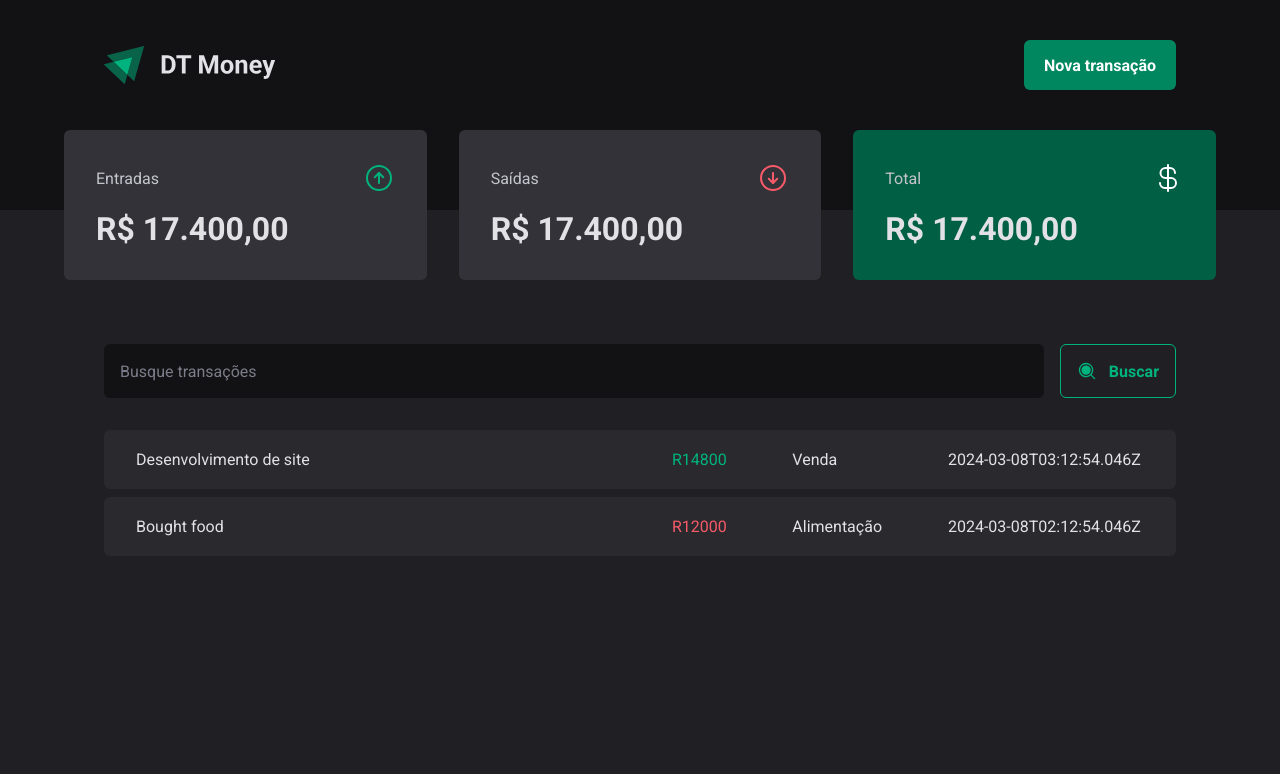
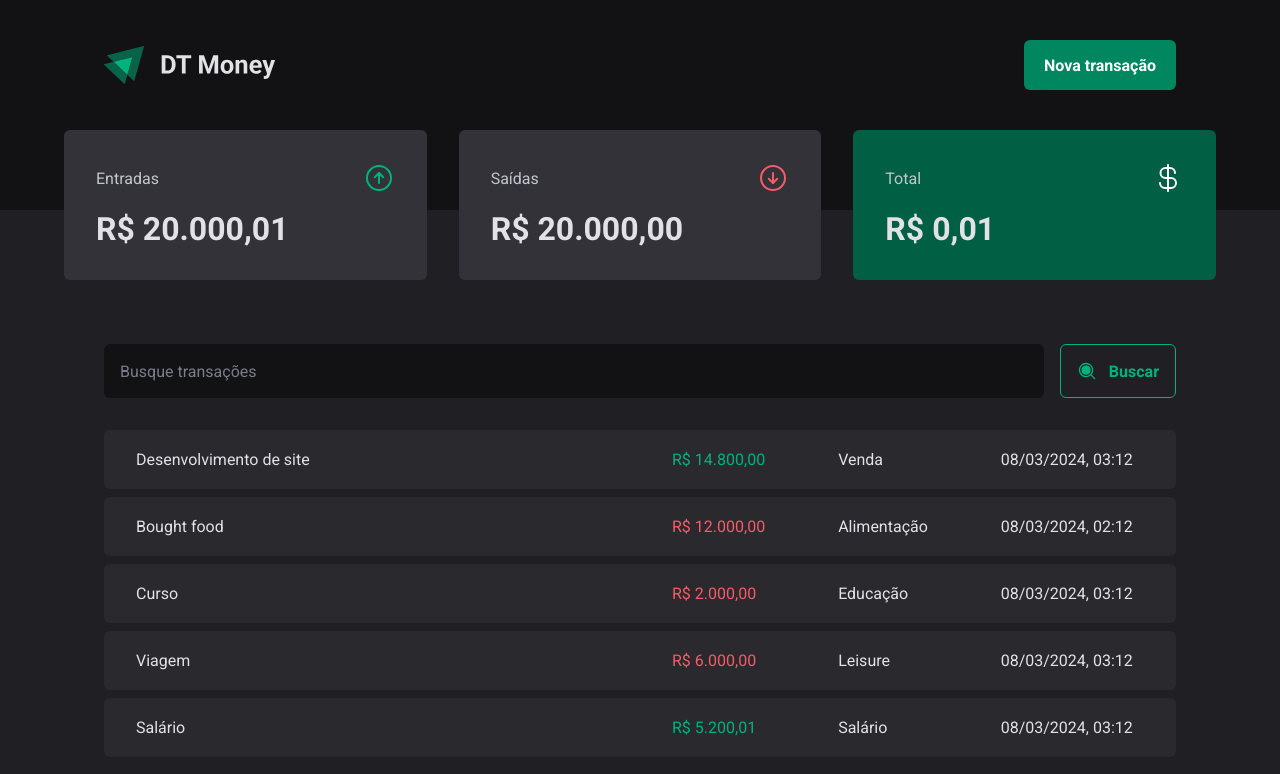
Before and after one commit to ssisaias/dtmoney, a React (Vite) app: page / in a window 1280 px wide. Shown: the top 774 px of the page. Built offline with nearby package versions, Linux system fonts and the light colour scheme; data requests are answered from the project's data file.

Commit message:
Load values from Context Provider and set at the summary
Adjusts date format

```diff
--- a/server.json
+++ b/server.json
@@ -15,6 +15,30 @@
       "category": "Alimentação",
       "price": 12000,
       "createdAt": "2024-03-08T02:12:54.046Z"
+    },
+    {
+      "id": "3",
+      "description": "Curso",
+      "type": "outcome",
+      "category": "Educação",
+      "price": 2000,
+      "createdAt": "2024-03-08T03:12:54.046Z"
+    },
+    {
+      "id": "4",
+      "description": "Viagem",
+      "type": "outcome",
+      "category": "Leisure",
+      "price": 6000,
+      "createdAt": "2024-03-08T03:12:54.046Z"
+    },
+    {
+      "id": "4",
+      "description": "Salário",
+      "type": "income",
+      "category": "Salário",
+      "price": 5200.01,
+      "createdAt": "2024-03-08T03:12:54.046Z"
     }
   ]
 }
--- a/src/components/Summary/index.tsx
+++ b/src/components/Summary/index.tsx
@@ -1,10 +1,31 @@
 import { ArrowCircleDown, ArrowCircleUp, CurrencyDollar } from "phosphor-react";
 import { SummaryCard, SummaryContainer } from "./styles";
 import { useContext } from "react";
-import { TransactionsContext } from "../../contexts/TransactionsContext";
+import {
+  Transaction,
+  TransactionsContext,
+} from "../../contexts/TransactionsContext";
 
 export function Summary() {
   const { transactions } = useContext(TransactionsContext);
+
+  const summary = transactions.reduce(
+    (acc, transaction: Transaction) => {
+      if (transaction.type === "income") {
+        acc.income += transaction.price;
+        acc.balance += transaction.price;
+      } else {
+        acc.outcome += transaction.price;
+        acc.balance -= transaction.price;
+      }
+      return acc;
+    },
+    {
+      income: 0,
+      outcome: 0,
+      balance: 0,
+    }
+  );
 
   return (
     <SummaryContainer>
@@ -13,21 +34,21 @@ export function Summary() {
           <span>Entradas</span>
           <ArrowCircleUp size={32} color="#00b37e" />
         </header>
-        <strong>R$ 17.400,00</strong>
+        <strong>{Intl.NumberFormat("pt-BR", { style: "currency", currency: "BRL" }).format(summary.income)}</strong>
       </SummaryCard>
       <SummaryCard>
         <header>
           <span>Saídas</span>
           <ArrowCircleDown size={32} color="#f75a68" />
         </header>
-        <strong>R$ 17.400,00</strong>
+        <strong>{Intl.NumberFormat("pt-BR", { style: "currency", currency: "BRL" }).format(summary.outcome)}</strong>
       </SummaryCard>
       <SummaryCard variant="green">
         <header>
           <span>Total</span>
           <CurrencyDollar size={32} color="#ffffff" />
         </header>
-        <strong>R$ 17.400,00</strong>
+        <strong>{Intl.NumberFormat("pt-BR", { style: "currency", currency: "BRL" }).format(summary.balance)}</strong>
       </SummaryCard>
     </SummaryContainer>
   );
--- a/src/contexts/TransactionsContext.tsx
+++ b/src/contexts/TransactionsContext.tsx
@@ -1,6 +1,6 @@
 import { createContext, useEffect, useState } from "react";
 
-interface Transaction {
+export interface Transaction {
   id: number;
   description: string;
   type: "income" | "outcome";
--- a/src/pages/Transactions/index.tsx
+++ b/src/pages/Transactions/index.tsx
@@ -24,12 +24,23 @@ export function Transactions() {
               <tr key={transaction.id}>
                 <td width="50%">{transaction.description}</td>
                 <td>
-                  <PriceHighlight
-                    variant={transaction.type}
-                  >{`R${transaction.price}`}</PriceHighlight>
+                  <PriceHighlight variant={transaction.type}>
+                    {Intl.NumberFormat("pt-BR", {
+                      style: "currency",
+                      currency: "BRL",
+                    }).format(transaction.price)}
+                  </PriceHighlight>
                 </td>
                 <td>{transaction.category}</td>
-                <td>{transaction.createdAt}</td>
+                <td>
+                  {Intl.DateTimeFormat("pt-BR", {
+                    day: "2-digit",
+                    month: "2-digit",
+                    year: "numeric",
+                    hour: "2-digit",
+                    minute: "2-digit",
+                  }).format(new Date(transaction.createdAt))}
+                </td>
               </tr>
             ))}
           </tbody>
```
